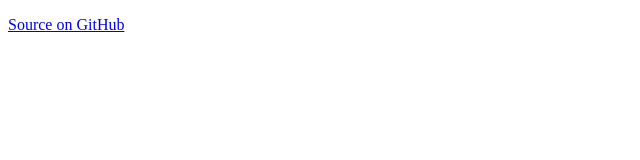
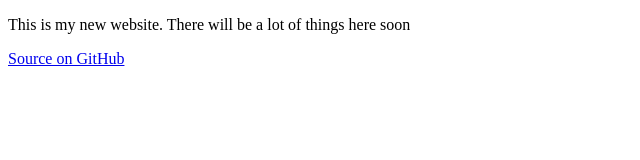
Before and after one commit to KenTopDeveloper/KenTopDeveloper.github.io, a plain HTML site: page index.html in a window 1280 px wide. Shown: the whole page, without its empty margins (0-640 px from the left). Drawn offline with Linux system fonts and the light colour scheme.

Commit message:
Update index.html

```diff
--- a/index.html
+++ b/index.html
@@ -6,6 +6,7 @@
     </head>
     <body>
         <script src="index.js"></script>
+        <p>This is my new website. There will be a lot of things here soon</p>
         <p><a href="https://github.com/KenTopDeveloper/KenTopDeveloper.github.io">Source on GitHub</a></p>
     </body>
 </html>
```
